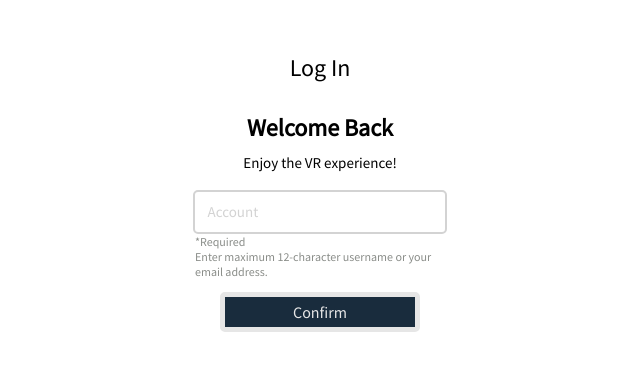
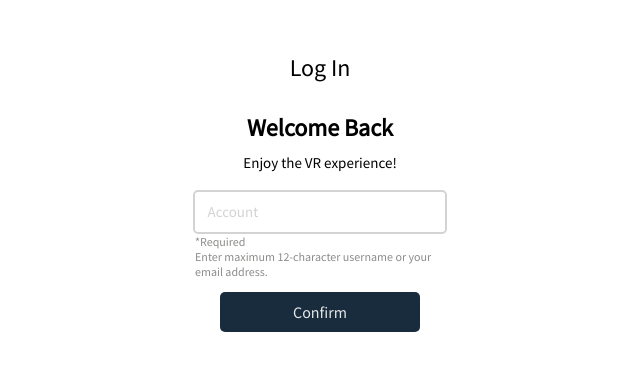
Before and after one commit to NataRich/uvr, a React (Create React App) app: page /login in a window 1280 px wide. Shown: the part 158-528 px from the top of the page, without its empty margins (0-640 px from the left). Built offline with nearby package versions, Linux system fonts and the light colour scheme.

Commit message:
add: button borderColor style property

```diff
--- a/src/containers/login/form/Logistics.ts
+++ b/src/containers/login/form/Logistics.ts
@@ -61,6 +61,7 @@ const defaultPassword: PasswordConfirmation = {
 const defaultButtonStyle: RoundedButtonStyle = {
     width: 200,
     height: 40,
+    borderColor: 'transparent',
     borderRadius: 5,
     backgroundColor: '#1C3144',
     fontColor: '#FFF',
```
